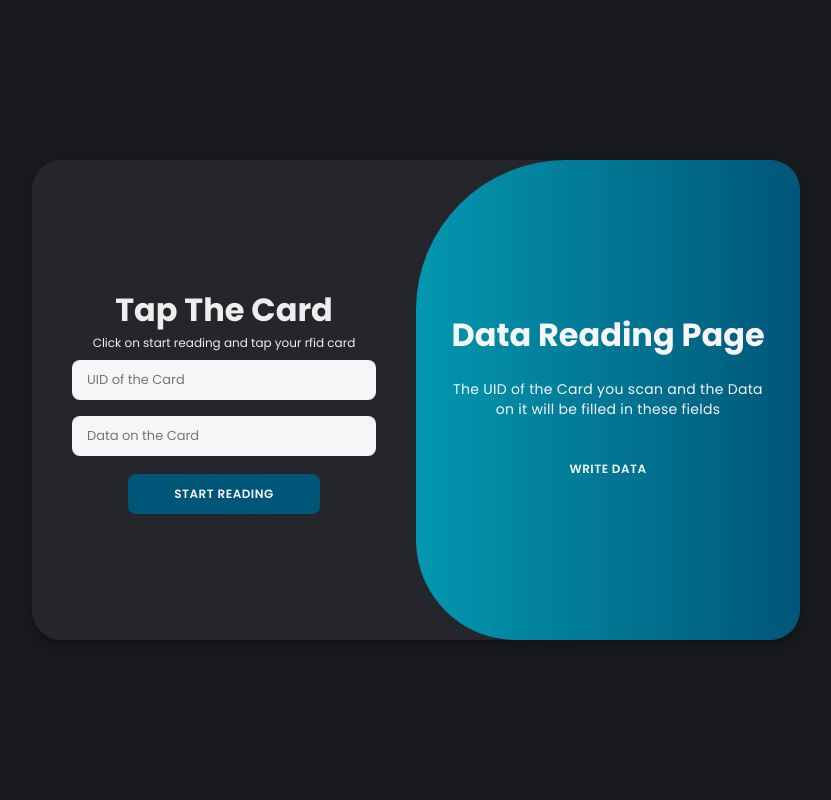
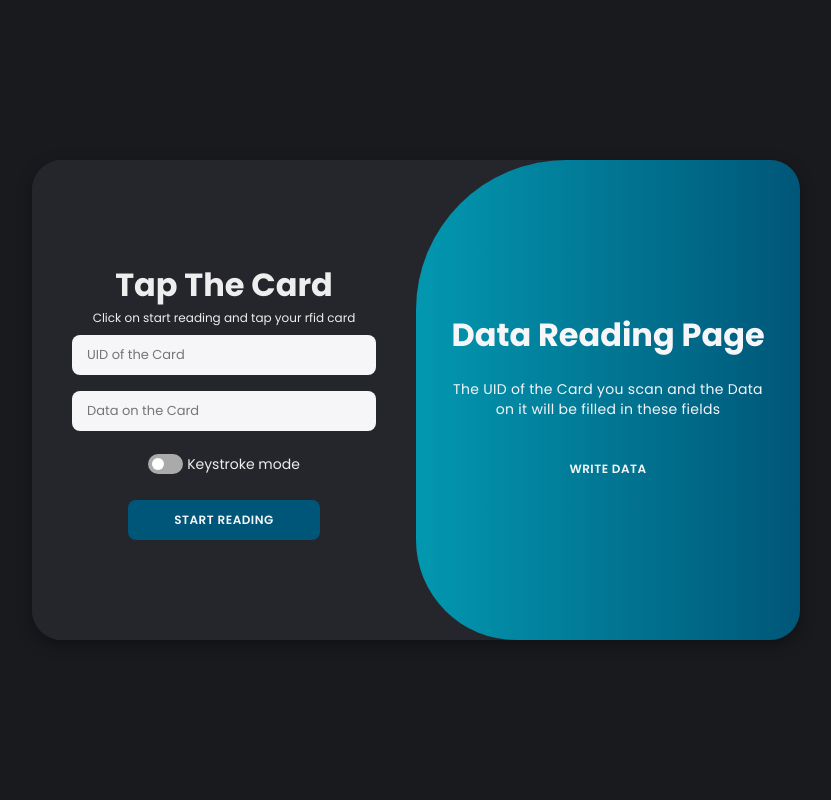
Before and after one commit to R3tr0gh057/LMS-nosql, a Flask app: page / in a window 1280 px wide. Shown: the whole page, without its empty margins (224-1055 px from the left). Run offline with Flask 3, Linux system fonts and the light colour scheme.

Commit message:
Keystroke toggle added
- Html and css for the keystroke toggle added.

```diff
--- a/static/script.js
+++ b/static/script.js
@@ -84,6 +84,7 @@ document.addEventListener("DOMContentLoaded", function () {
   }
 
   setInterval(getReadData, 500);
+
   // // Sending command to start reading at startup
   // sendCommand("/startRead");
 });
--- a/static/style.css
+++ b/static/style.css
@@ -1,29 +1,29 @@
-@import url('https://fonts.googleapis.com/css2?family=Poppins:wght@300;400;500;600;700;800&display=swap');
+@import url("https://fonts.googleapis.com/css2?family=Poppins:wght@300;400;500;600;700;800&display=swap");
 
 :root {
   --light: #f6f6f9;
   --primary: #005678;
   --light-primary: #05d9e8;
   --grey: #eee;
-    --dark-grey: #AAAAAA;
+  --dark-grey: #aaaaaa;
   --dark: #25252c;
   --darker: #181a1e;
-    --danger: #D32F2F;
-	--light-danger: #FECDD3;
-    --warning: #FBC02D;
-    --light-warning: #FFF2C6;
+  --danger: #d32f2f;
+  --light-danger: #fecdd3;
+  --warning: #fbc02d;
+  --light-warning: #fff2c6;
   --success: #005678;
-    --light-success: #BBF7D0;
+  --light-success: #bbf7d0;
 }
 
-*{
+* {
   margin: 0;
   padding: 0;
   box-sizing: border-box;
-    font-family: 'Poppins', sans-serif;
+  font-family: "Poppins", sans-serif;
 }
 
-body{
+body {
   background-color: var(--darker);
   background: var(--darker);
   display: flex;
@@ -33,7 +33,7 @@ body{
   height: 100vh;
 }
 
-.container{
+.container {
   background-color: var(--dark);
   color: var(--grey);
   border-radius: 30px;
@@ -45,25 +45,25 @@ body{
   min-height: 480px;
 }
 
-.container p{
+.container p {
   font-size: 14px;
   line-height: 20px;
   letter-spacing: 0.3px;
   margin: 20px 0;
 }
 
-.container span{
+.container span {
   font-size: 12px;
 }
 
-.container a{
+.container a {
   color: var(--grey);
   font-size: 13px;
   text-decoration: none;
   margin: 15px 0 10px;
 }
 
-.container button{
+.container button {
   background-color: var(--primary);
   color: var(--light);
   font-size: 12px;
@@ -77,12 +77,12 @@ body{
   cursor: pointer;
 }
 
-.container button.hidden{
+.container button.hidden {
   background-color: transparent;
   border-color: dark;
 }
 
-.container form{
+.container form {
   background-color: var(--dark);
   display: flex;
   align-items: center;
@@ -92,7 +92,7 @@ body{
   height: 100%;
 }
 
-.container input{
+.container input {
   background-color: var(--light);
   border: none;
   margin: 8px 0;
@@ -103,49 +103,51 @@ body{
   outline: none;
 }
 
-.form-container{
+.form-container {
   position: absolute;
   top: 0;
   height: 100%;
   transition: all 0.6s ease-in-out;
 }
 
-.data-read{
+.data-read {
   left: 0;
   width: 50%;
   z-index: 2;
 }
 
-.container.active .data-read{
+.container.active .data-read {
   transform: translateX(100%);
 }
 
-.data-write{
+.data-write {
   left: 0;
   width: 50%;
   opacity: 0;
   z-index: 1;
 }
 
-.container.active .data-write{
+.container.active .data-write {
   transform: translateX(100%);
   opacity: 1;
   z-index: 5;
   animation: move 0.6s;
 }
 
-@keyframes move{
-    0%, 49.99%{
+@keyframes move {
+  0%,
+  49.99% {
     opacity: 0;
     z-index: 1;
   }
-    50%, 100%{
+  50%,
+  100% {
     opacity: 1;
     z-index: 5;
   }
 }
 
-.toggle-container{
+.toggle-container {
   position: absolute;
   top: 0;
   left: 50%;
@@ -157,12 +159,12 @@ body{
   z-index: 1000;
 }
 
-.container.active .toggle-container{
+.container.active .toggle-container {
   transform: translateX(-100%);
   border-radius: 0 150px 100px 0;
 }
 
-.toggle{
+.toggle {
   background-color: #512da8;
   height: 100%;
   background: linear-gradient(to right, var(--light-primary), var(--primary));
@@ -175,11 +177,11 @@ body{
   transition: all 0.6s ease-in-out;
 }
 
-.container.active .toggle{
+.container.active .toggle {
   transform: translateX(50%);
 }
 
-.toggle-panel{
+.toggle-panel {
   position: absolute;
   width: 50%;
   height: 100%;
@@ -194,31 +196,88 @@ body{
   transition: all 0.6s ease-in-out;
 }
 
-.toggle-left{
+.toggle-left {
   transform: translateX(-200%);
 }
 
-.container.active .toggle-left{
+.container.active .toggle-left {
   transform: translateX(0);
 }
 
-.toggle-right{
+.toggle-right {
   right: 0;
   transform: translateX(0);
 }
 
-.container.active .toggle-right{
+.container.active .toggle-right {
   transform: translateX(200%);
 }
 
-.Read{
+.Read {
   background-color: var(--primary);
   color: var(--light);
   transition: all 0.3s ease-out;
 }
 
-.Read.active{
+.Read.active {
   background-color: var(--dark-grey);
   color: var(--primary);
   transition: all 0.3s ease-in;
 }
+
+.toggle-wrapper {
+  display: flex;
+  align-items: center;
+  margin: 15px 0;
+}
+
+.toggle-wrapper span {
+  font-size: 14px;
+  color: var(--grey);
+}
+
+.switch {
+  margin-right: 4px;
+  position: relative;
+  display: inline-block;
+  width: 35px;
+  height: 20px;
+}
+
+.switch input {
+  opacity: 0;
+  width: 0;
+  height: 0;
+}
+
+.slider {
+  position: absolute;
+  cursor: pointer;
+  top: 0;
+  left: 0;
+  right: 0;
+  bottom: 0;
+  background-color: var(--dark-grey);
+  transition: 0.4s;
+  border-radius: 34px;
+}
+
+.slider:before {
+  position: absolute;
+  content: "";
+  height: 12px;
+  width: 12px;
+  left: 4px;
+  bottom: 4px;
+  background-color: white;
+  transition: 0.4s;
+  border-radius: 50%;
+}
+
+input:checked + .slider {
+  background-color: var(--primary);
+}
+
+input:checked + .slider:before {
+  transform: translateX(14px);
+}
--- a/templates/index.html
+++ b/templates/index.html
@@ -23,10 +23,22 @@
       </div>
       <div class="form-container data-read">
         <form>
+
+          <!-- Read UID & Data section  -->
           <h1>Tap The Card</h1>
           <span>Click on start reading and tap your rfid card</span>
           <input id="cardUID" placeholder="UID of the Card" />
           <input id="cardData" placeholder="Data on the Card" />
+
+          <!-- Keystroke Toggle -->
+          <div class="toggle-wrapper">
+            <label class="switch">
+              <input type="checkbox" id="keystrokeToggle">
+              <span class="slider round"></span>
+            </label>
+            <span>Keystroke mode</span>
+          </div>
+
           <button class="Read" id="startRead">Start Reading</button>
         </form>
       </div>
@@ -39,6 +51,8 @@
             </p>
             <button class="hidden" id="stopWrite">Read Data</button>
           </div>
+
+          <!-- Write data section -->
           <div class="toggle-panel toggle-right">
             <h1>Data Reading Page</h1>
             <p>The UID of the Card you scan and the Data on it will be filled in these fields</p>
```
Lines whose indentation alone changed are shown as unchanged.
